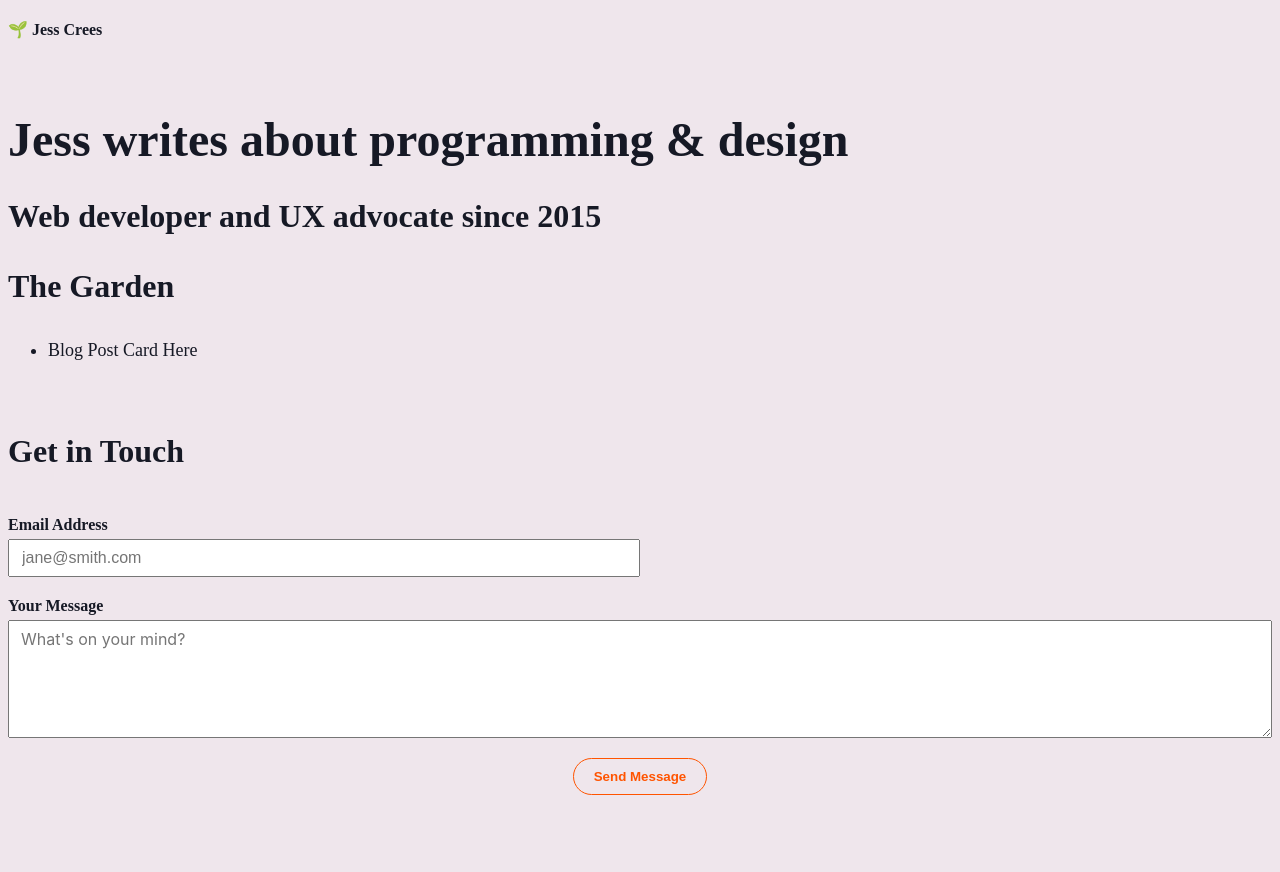
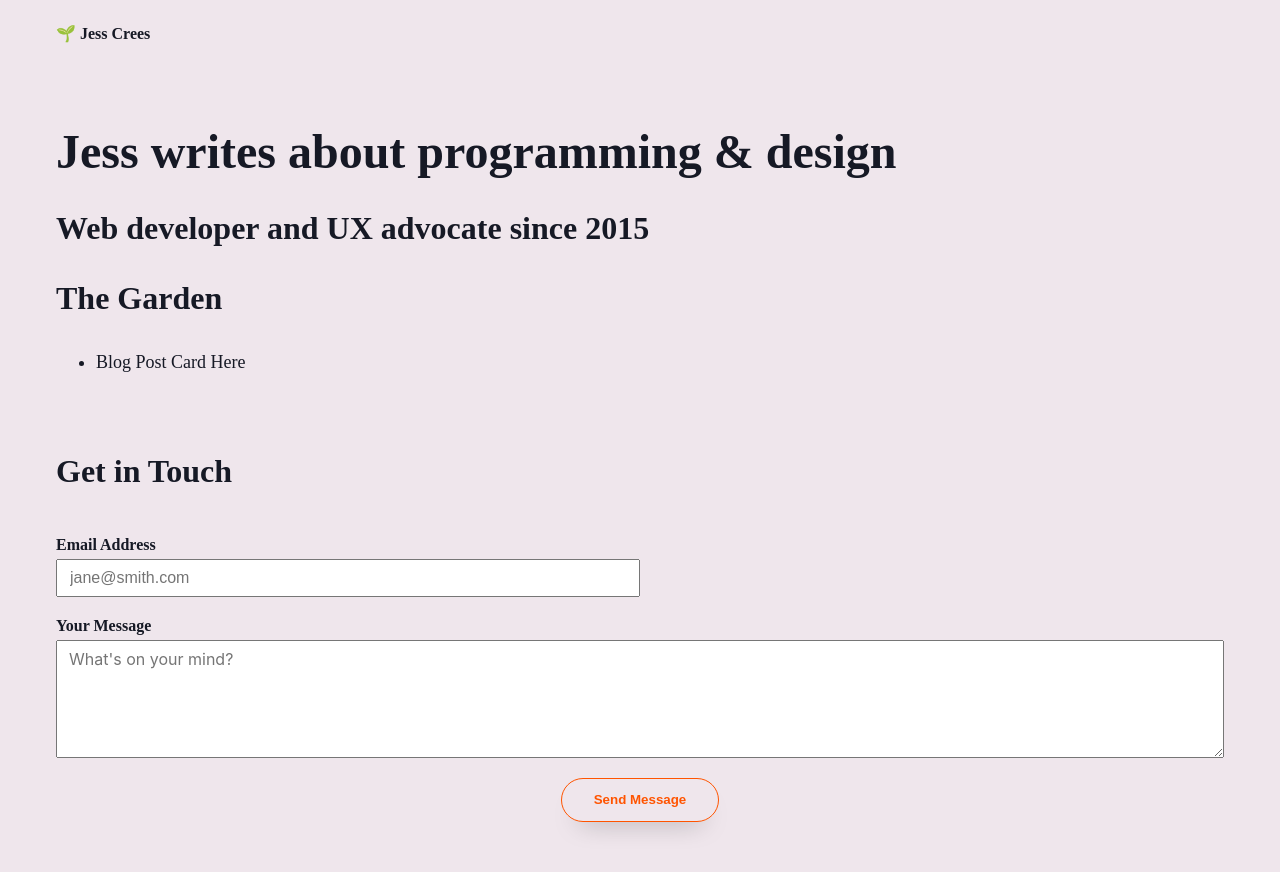
Before and after one commit to jesscrees/digital-garden, an Astro site: page / in a window 1280 px wide. Before the commit the page ends 843 px from the top, so only its background shows below. Built offline with nearby package versions, Linux system fonts and the light colour scheme; Astro itself is replaced by a stand-in of ours.

Commit message:
Style button

```diff
--- a/src/layouts/BaseLayout.astro
+++ b/src/layouts/BaseLayout.astro
@@ -20,11 +20,16 @@ const { frontmatter } = Astro.props;
     <title>{frontmatter.pageTitle}</title>
   </head>
   <body>
-    <header class="body-lg">🌱 Jess Crees</header>
+    <header class="body-lg">
+      <div class="max-page-width">🌱 Jess Crees</div>
+    </header>
 
+    <div class="max-page-width">
       <slot />
+    </div>
 
     <footer>
+      <div class="max-page-width">
         <h4>Get in Touch</h4>
 
         <section>
@@ -50,6 +55,7 @@ const { frontmatter } = Astro.props;
 
           <button>Send Message</button>
         </section>
+      </div>
     </footer>
 
     <script>
--- a/src/styles/_base.scss
+++ b/src/styles/_base.scss
@@ -46,6 +46,17 @@
 }
 
 $primary-color: #ff5400;
+$box-shadow: 1px 15px 27px -17px rgba(0,0,0,0.4);
+$minimum-target-size: 44px;
+
+$max-page-width: 1200px;
+$max-content-width: 65ch;
+
+$spacing-xs: 2px;
+$spacing-sm: 4px;
+$spacing-md: 8px;
+$spacing-lg: 16px;
+$spacing-xl: 32px;
 
 *,
 *::before,
@@ -131,3 +142,9 @@ h6 {
   line-height: var(--caption-line-height);
   letter-spacing: var(--caption-letter-spacing);
 }
+
+.max-page-width {
+  margin: 0 auto;
+  max-width: $max-page-width;
+  padding: $spacing-sm $spacing-lg;
+}
--- /dev/null
+++ b/src/styles/button.scss
@@ -0,0 +1,28 @@
+@use 'base';
+
+button {
+  -moz-box-shadow: base.$box-shadow;
+  -webkit-box-shadow: base.$box-shadow;
+  background: none;
+  border-radius: base.$spacing-xl;
+  border: 1px solid base.$primary-color;
+  box-shadow: base.$box-shadow;
+  color: base.$primary-color;
+  cursor: pointer;
+  font-weight: bolder;
+  margin: 0 auto;
+  min-height: base.$minimum-target-size;
+  min-width: base.$minimum-target-size;
+  padding: base.$spacing-md base.$spacing-xl;
+  transition: 0.2s all ease-in-out;
+
+  &:hover, &:focus {
+    background-color: base.$primary-color;
+    color: white;
+  }
+
+  &:active {
+    box-shadow: none;
+    transform: translateY(1px) scale(0.99);
+  }
+}
--- a/src/styles/global.scss
+++ b/src/styles/global.scss
@@ -1,4 +1,5 @@
 @use 'base';
+@use 'button';
 
 header {
   font-weight: 900;
@@ -40,17 +41,5 @@ footer {
         resize: vertical;
       }
     }
-
-    button {
-      background: none;
-      border-radius: 20px;
-      border: 1px solid base.$primary-color;
-      color: base.$primary-color;
-      cursor: pointer;
-      font-weight: 900;
-      margin: 0 auto;
-      padding: 10px 20px;
-      width: auto;
-    }
   }
 }
```
Lines whose indentation alone changed are shown as unchanged.
